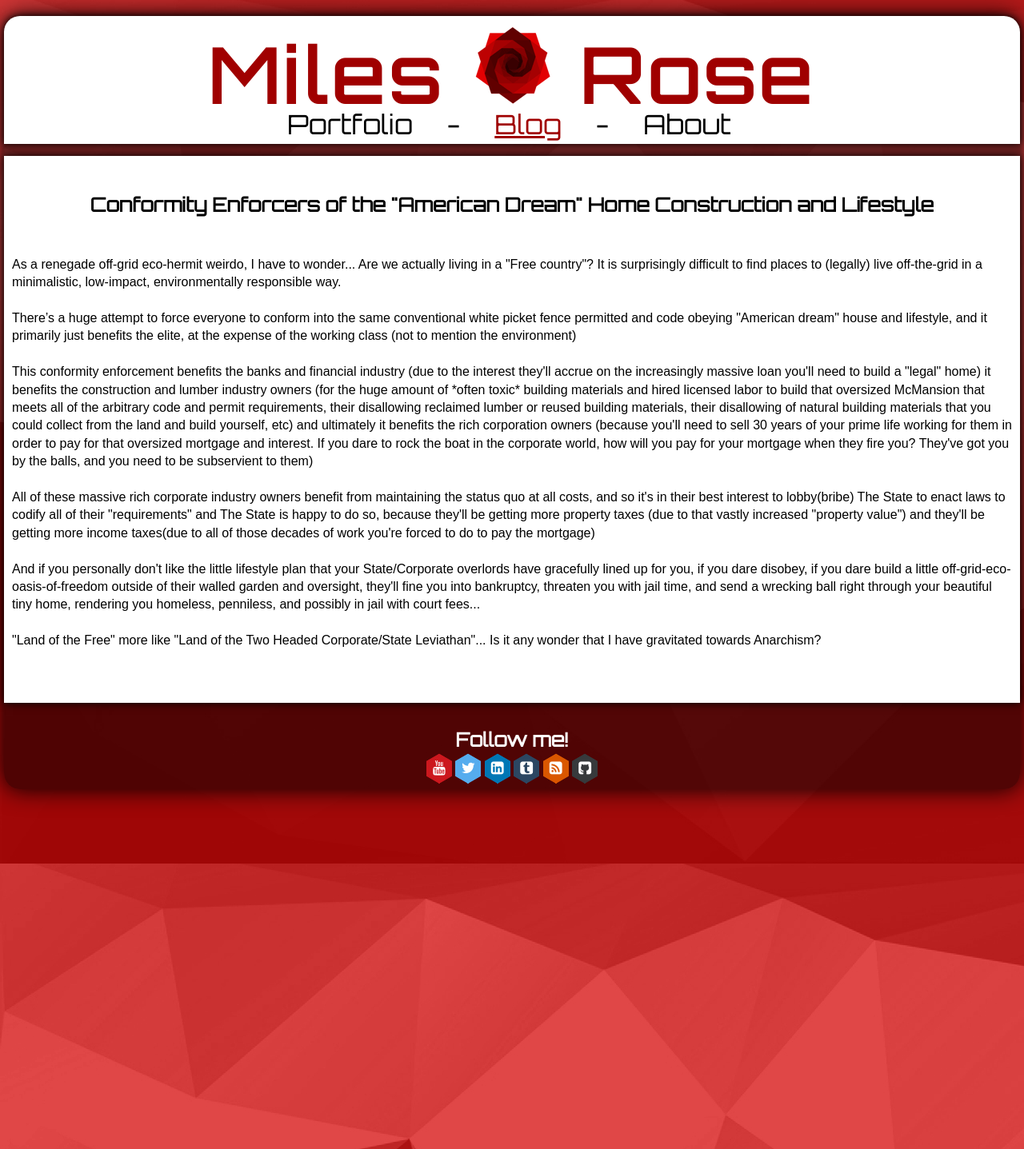
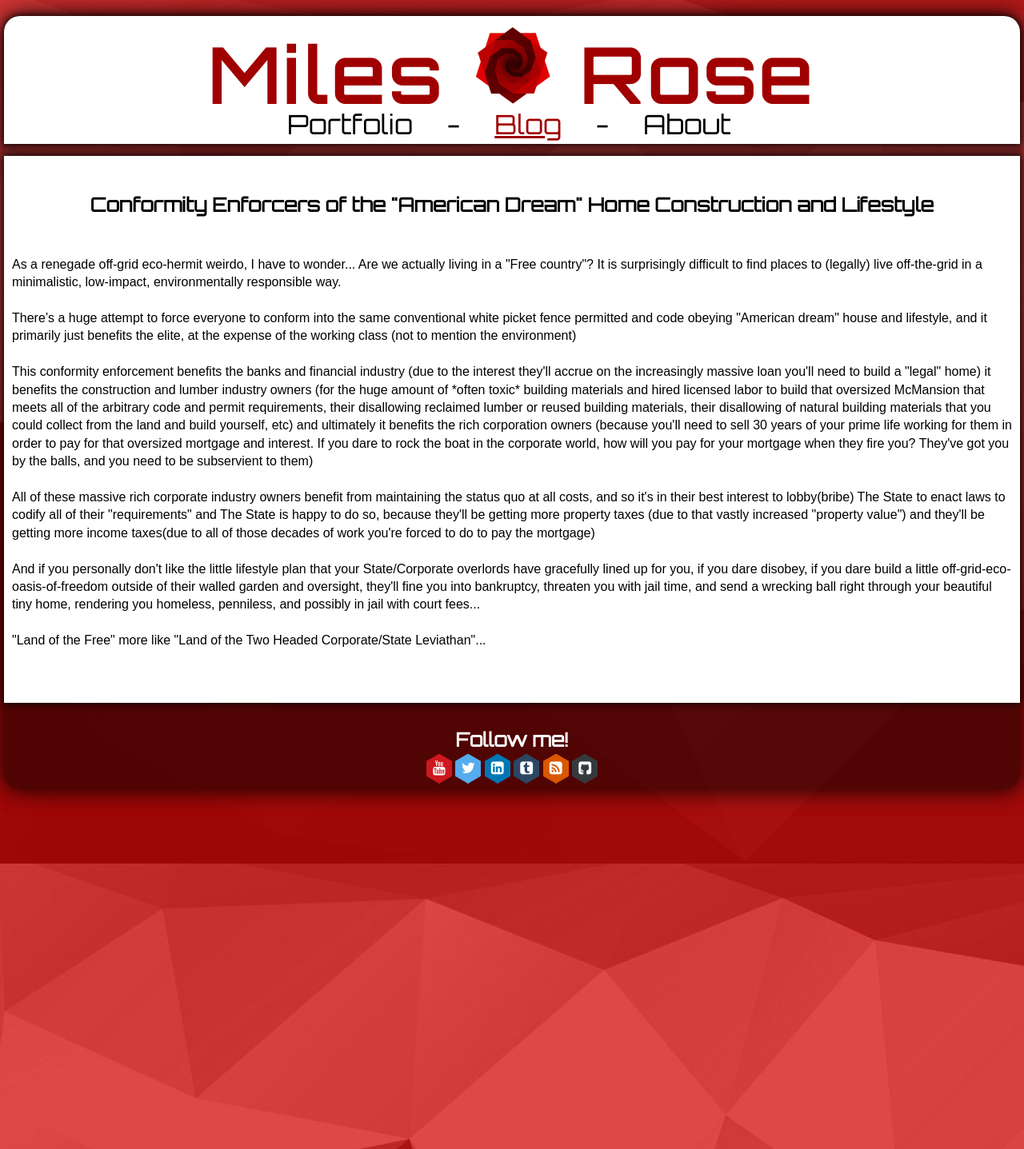
Before and after one commit to MilesOfRoses/my-jekyll, a Jekyll site: the page built from _posts/life/2023-12-05-american-dream-home.md, in a window 1280 px wide. Shown: the whole page at 80% size. Built offline with Jekyll 4.4.1, drawn with Linux system fonts in a browser that asks for light colours.

Commit message:
Edit content in American Dream Home post
Removed a sentence expressing a personal viewpoint on Anarchism and the corporate-state relationship.

```diff
--- a/_posts/life/2023-12-05-american-dream-home.md
+++ b/_posts/life/2023-12-05-american-dream-home.md
@@ -15,5 +15,5 @@ All of these massive rich corporate industry owners benefit from maintaining the
 <br><br>
 And if you personally don't like the little lifestyle plan that your State/Corporate overlords have gracefully lined up for you, if you dare disobey, if you dare build a little off-grid-eco-oasis-of-freedom outside of their walled garden and oversight, they'll fine you into bankruptcy, threaten you with jail time, and send a wrecking ball right through your beautiful tiny home, rendering you homeless, penniless, and possibly in jail with court fees...
 <br><br>
-"Land of the Free" more like "Land of the Two Headed Corporate/State Leviathan"... Is it any wonder that I have gravitated towards Anarchism?
+"Land of the Free" more like "Land of the Two Headed Corporate/State Leviathan"...
 </p>
```
